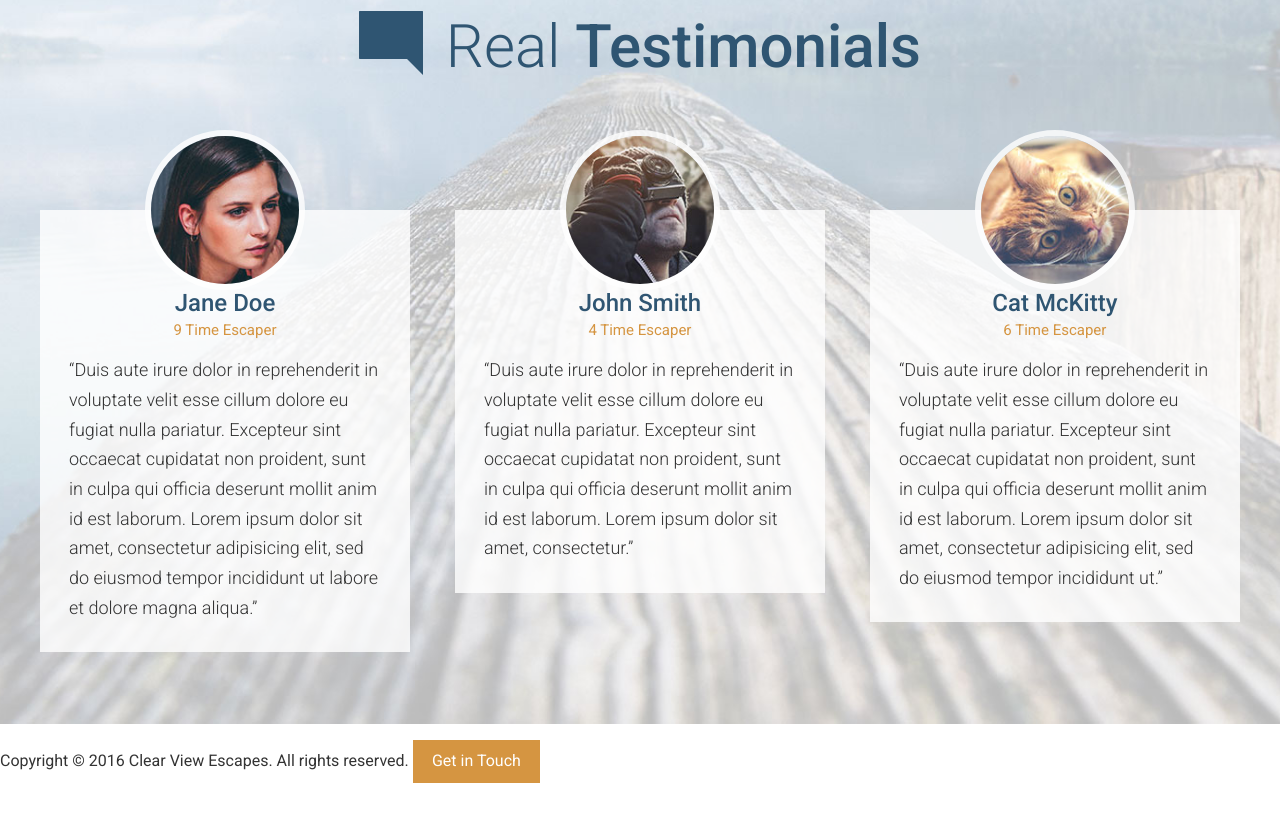
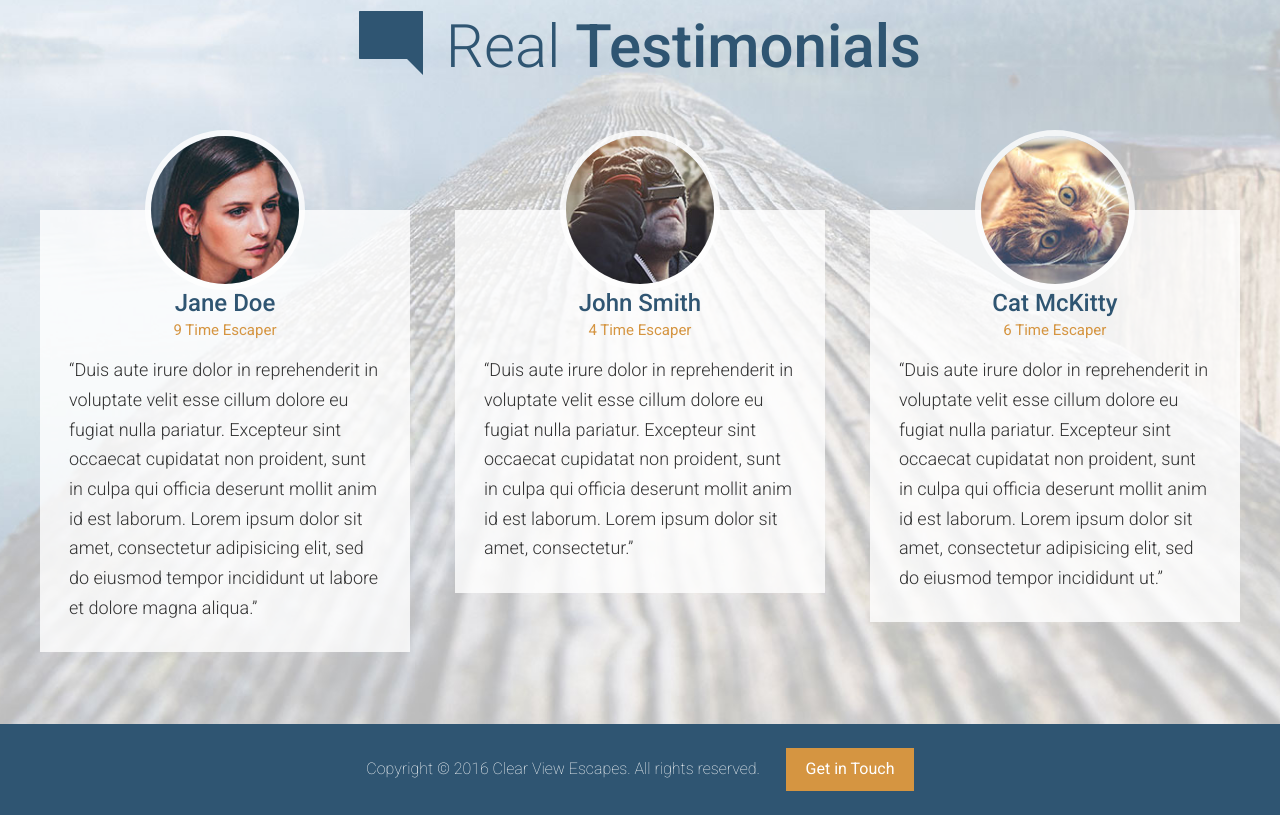
Before and after one commit to morgansegura/travel-site, a website: page app/index.html in a window 1280 px wide. Shown: the part 3410-4225 px from the top of the page. Drawn offline with Linux system fonts and the light colour scheme.

Commit message:
Completed styling the footer

```diff
--- /dev/null
+++ b/app/assets/styles/modules/_site-footer.css
@@ -0,0 +1,18 @@
+.site-footer {
+	background-color: $mainBlue;
+	color: #fff;
+	padding: .5rem 0;
+	text-align: center;
+
+	&__text {
+		display: block;
+		margin-bottom: 1rem;
+		font-weight: 200;
+
+		@mixin atMedium {
+			display: inline;
+			margin-bottom: 0;
+			margin-right: 1.4rem;
+		}
+	}
+}
--- a/app/assets/styles/styles.css
+++ b/app/assets/styles/styles.css
@@ -13,3 +13,4 @@
 @import "modules/_feature-item";
 @import "modules/_testimonial";
 @import "modules/_sprite";
+@import "modules/_site-footer";
--- a/app/index.html
+++ b/app/index.html
@@ -153,8 +153,10 @@
     </div>
   </div>
 
-  <footer>
-    <p>Copyright &copy; 2016 Clear View Escapes. All rights reserved. <a class="btn btn__orange" href="#">Get in Touch</a></p>
+  <footer class="site-footer">
+    <div class="wrapper">
+      <p><span class="site-footer__text">Copyright &copy; 2016 Clear View Escapes. All rights reserved.</span> <a class="btn btn__orange" href="#">Get in Touch</a></p>
+    </div>
   </footer>
 </body>
 </html>
--- a/app/temp/styles/styles.css
+++ b/app/temp/styles/styles.css
@@ -1030,3 +1030,25 @@ a{
 	height: 42px;
 	background-position: 36.69752421959096% 45.792307692307695%;
 }
+
+.site-footer {
+	background-color: #2f5572;
+	color: #fff;
+	padding: .5rem 0;
+	text-align: center;
+}
+
+.site-footer__text {
+		display: block;
+		margin-bottom: 1rem;
+		font-weight: 200;
+	}
+
+@media (min-width: 800px){
+
+.site-footer__text {
+			display: inline;
+			margin-bottom: 0;
+			margin-right: 1.4rem
+	}
+    }
```
